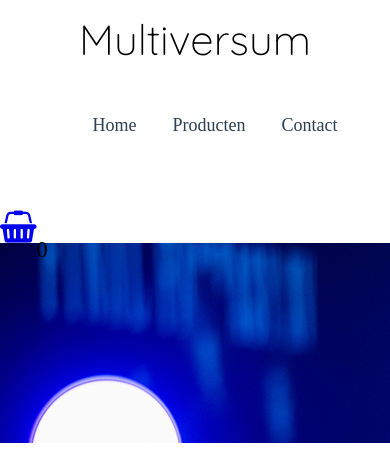
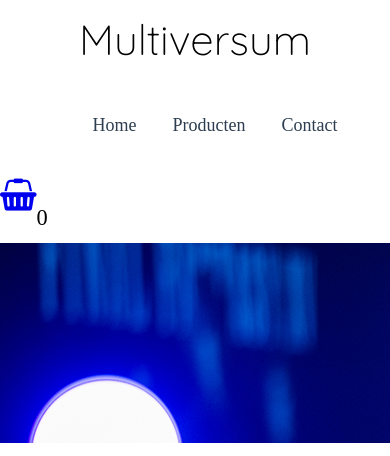
Before and after one commit to mainshooter/webshop, a PHP site: page /index.php in a window 390 px wide; the page is wider, and only the part inside the window is pictured. Shown: the part 359-815 px from the top of that part. Run offline with PHP 8.4, Linux system fonts and the light colour scheme; data that the repository does not hold is empty.

Commit message:
Mobile view fix for shopping card

```diff
--- a/style/style.css
+++ b/style/style.css
@@ -101,6 +101,8 @@ nav ul ul {
   margin: auto 0;
   margin-top: 1em;
   font-size: 2em !important;
+  position: relative;
+  bottom: 1em;
 }
 .categories {
   font-size: 1.3em;
@@ -170,6 +172,10 @@ nav ul ul {
     .title {
         text-align: left;
     }
+    .shopping_card {
+      position: relative;
+      bottom: 0em;
+    }
 
 }
 @media only screen and (min-width: 600px) and (max-width: 767px) {
```
